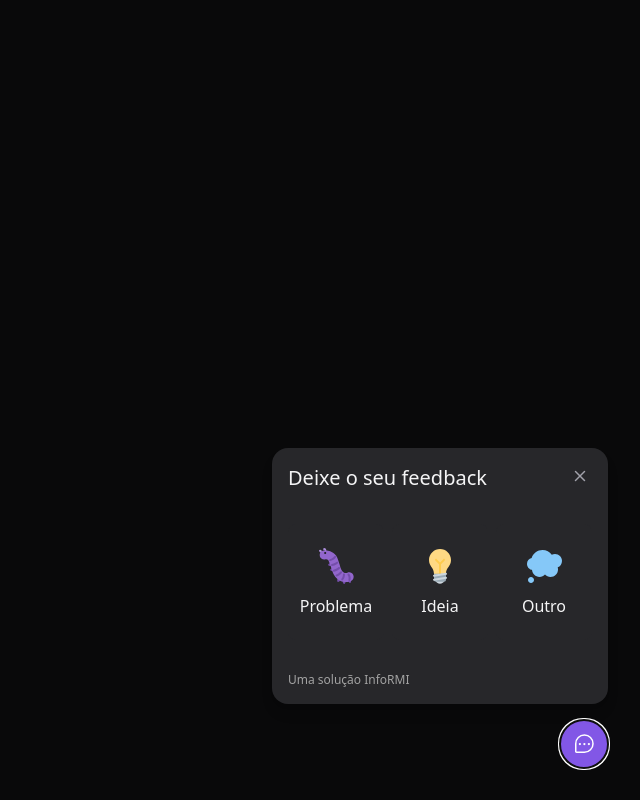
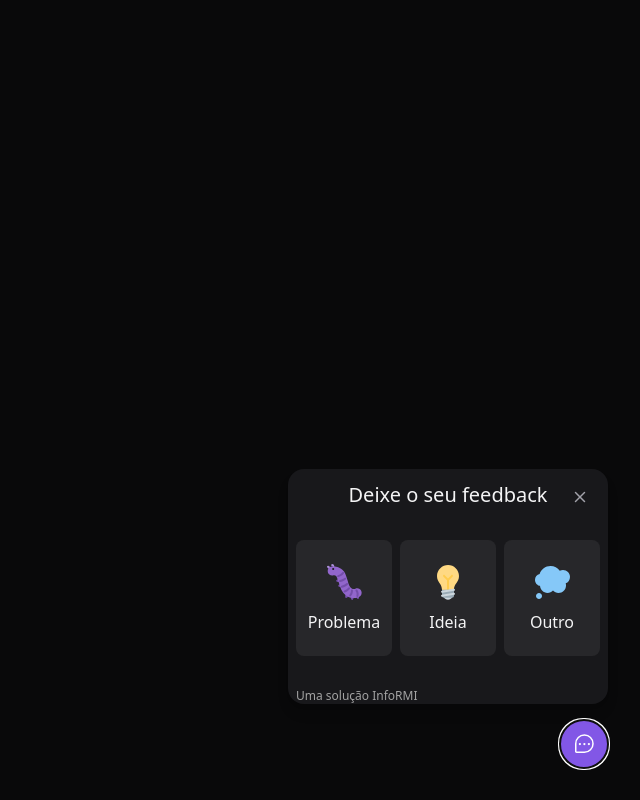
Before and after one commit to matheusalefe/nextlevelweek8-impulse, a React (Vite) app in the folder web/: page / in a window 1280 px wide. Both pictures are taken after a click on the button "Feedback". Shown: the whole page, without its empty margins (640-1280 px from the left). Built offline with nearby package versions, Linux system fonts and the light colour scheme.

Commit message:
Adicionar botão 'back'

```diff
--- a/web/src/components/CloseButton.tsx
+++ b/web/src/components/CloseButton.tsx
@@ -3,7 +3,7 @@ import { X } from 'phosphor-react'
 
 export function CloseButton(){
     return (
-    <Popover.Button className="top-5 right-5 absolute text-zinc-400 hover:text-zinc-100" title="FEchar formulário de feedback">
+    <Popover.Button className="top-5 right-5 absolute text-zinc-400 hover:text-zinc-100" title="Fechar formulário de feedback">
         <X weight='bold' className='h-4 w-4'/>
     </Popover.Button>
     )
--- a/web/src/components/WidgetForm/Steps/FeedbackContentStep.tsx
+++ b/web/src/components/WidgetForm/Steps/FeedbackContentStep.tsx
@@ -1,3 +1,40 @@
-export function FeedbackContentStep(){
+import { ArrowLeft } from "phosphor-react";
+import { FeedbackType, feedbackTypes } from "..";
+import { CloseButton } from "../../CloseButton";
+interface FeedbackTypeContentProps {
+    feedbackType:  FeedbackType;
+    onFeedbackRestartRRequested: () => void;
+}
+export function FeedbackContentStep({
+    feedbackType,
+    onFeedbackRestartRRequested
+    } : FeedbackTypeContentProps){
 
+    const feedbackTypeInfo = feedbackTypes[feedbackType]
+
+    return(
+        <>
+            <header className="w-[12.0rem] flex justify-center pt-[0.9rem] items-center">
+
+                <button
+                    type="button"
+                    className="top-5 left-5 absolute text-zinc-400 hover:text-zinc-100"
+                    onClick={onFeedbackRestartRRequested}
+                    >
+                    <ArrowLeft weight="bold" className="w-4 h-4" />
+                </button>
+
+                <span className="text-xl lending-6 flex items-center gap-2">
+                    <img src={feedbackTypeInfo.image.source} alt={feedbackTypeInfo.image.alt} className="h-6 w-6"/>
+                    { feedbackTypeInfo.title}
+                </span>
+
+                <CloseButton />
+
+            </header>
+
+            <div className="flex py-8 gap-2 w-full">
+
+            </div>
+        </>)
 }
--- a/web/src/components/WidgetForm/Steps/FeedbackTypeStep.tsx
+++ b/web/src/components/WidgetForm/Steps/FeedbackTypeStep.tsx
@@ -1,17 +1,25 @@
 import { FeedbackType, feedbackTypes } from "..";
+import { CloseButton } from "../../CloseButton";
 
 interface FeedbackTypeStepProps {
     onFeedbackTypeChanged: (type: FeedbackType) => void;
 }
 
 export function FeedbackTypeStep({onFeedbackTypeChanged}:FeedbackTypeStepProps){
-    return(<div className="flex py-8 gap-2 w-full">
+    return(
+    <>
+        <header className="w-full text-center pt-[0.9rem] items-center">
+            <span className="text-xl leading-6">Deixe o seu feedback</span>
+            <CloseButton />
+        </header>
+
+        <div className="flex py-8 gap-2 w-full">
         { Object.entries(feedbackTypes).map(([key, value]) => {
 
             return (
                 <button
                 key={key}
-            className="bg-zinc-800 rounded-lg py-5 w-24 flex flex-col items-center gap-2 border-2 border-transparent hover:border-brand-500 focus:border-brand-500 focus:outline-none"
+                className="bg-zinc-800 rounded-lg py-5 w-24 flex-1 flex flex-col items-center gap-2 border-2 border-transparent hover:border-brand-500 focus:border-brand-500 focus:outline-none"
                 onClick={() => onFeedbackTypeChanged(key as FeedbackType)}
                 type="button"
                 >
@@ -20,5 +28,6 @@ export function FeedbackTypeStep({onFeedbackTypeChanged}:FeedbackTypeStepProps){
                 </button>
             );
         }) }
-</div>)
+        </div>
+    </>)
 }
--- a/web/src/components/WidgetForm/index.tsx
+++ b/web/src/components/WidgetForm/index.tsx
@@ -4,6 +4,7 @@ import bugImageUrl from '../../assets/bug.svg'
 import ideaImageUrl from '../../assets/idea.svg'
 import thoughtImageUrl from '../../assets/thought.svg'
 import { FeedbackTypeStep } from "./Steps/FeedbackTypeStep";
+import { FeedbackContentStep } from "./Steps/FeedbackContentStep";
 
 
 export const feedbackTypes = {
@@ -37,18 +38,20 @@ export type FeedbackType = keyof typeof feedbackTypes;
 export function WidgetForm(){
     const [feedbackType, setFeedbackType ] = useState<FeedbackType | null>(null)
 
+    function handleRestartFeedback() {
+        setFeedbackType(null);
+    }
+
     return (
-    <div className=" bg-zinc-800 p5 relative rounded-2xl mb-4 flex flex-col items-center shadow-lg w-[calc(100vw-2rem)] md:w-auto">
-        <div className="p-[1rem]">
-            <header>
-                <CloseButton />
-                <span className="text-xl lending-6">Deixe o seu feedback</span>
-            </header>
-
+    <div className=" bg-zinc-900 p5 relative rounded-2xl mb-4 flex flex-col items-center shadow-lg w-[calc(100vw-2rem)] md:w-auto">
+        <div className="px-2">
             {!feedbackType ? (
                 <FeedbackTypeStep onFeedbackTypeChanged={setFeedbackType} />
                 ) : (
-                    <p>Hello, world!</p>
+                    <FeedbackContentStep
+                        feedbackType={feedbackType}
+                        onFeedbackRestartRRequested={() => handleRestartFeedback()}
+                    />
                 )
                 }
 
```
Lines whose indentation alone changed are shown as unchanged.
